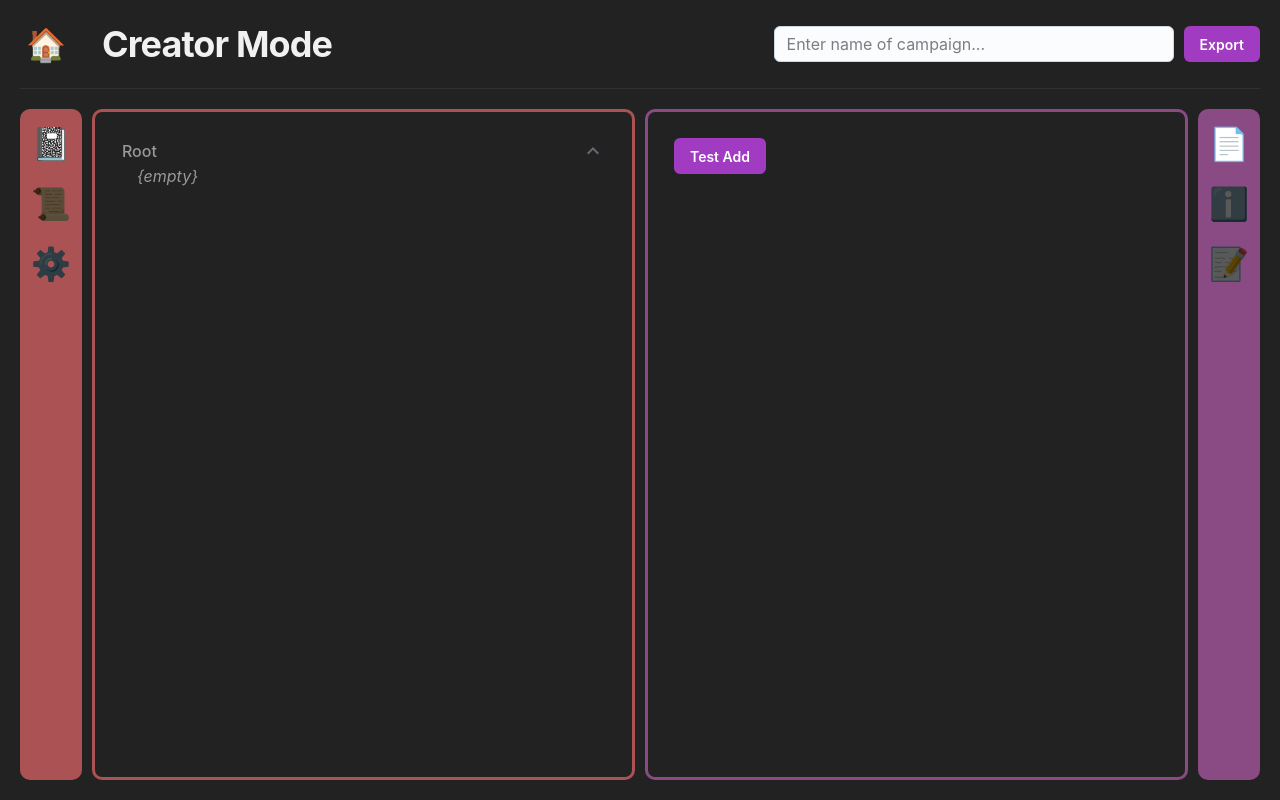
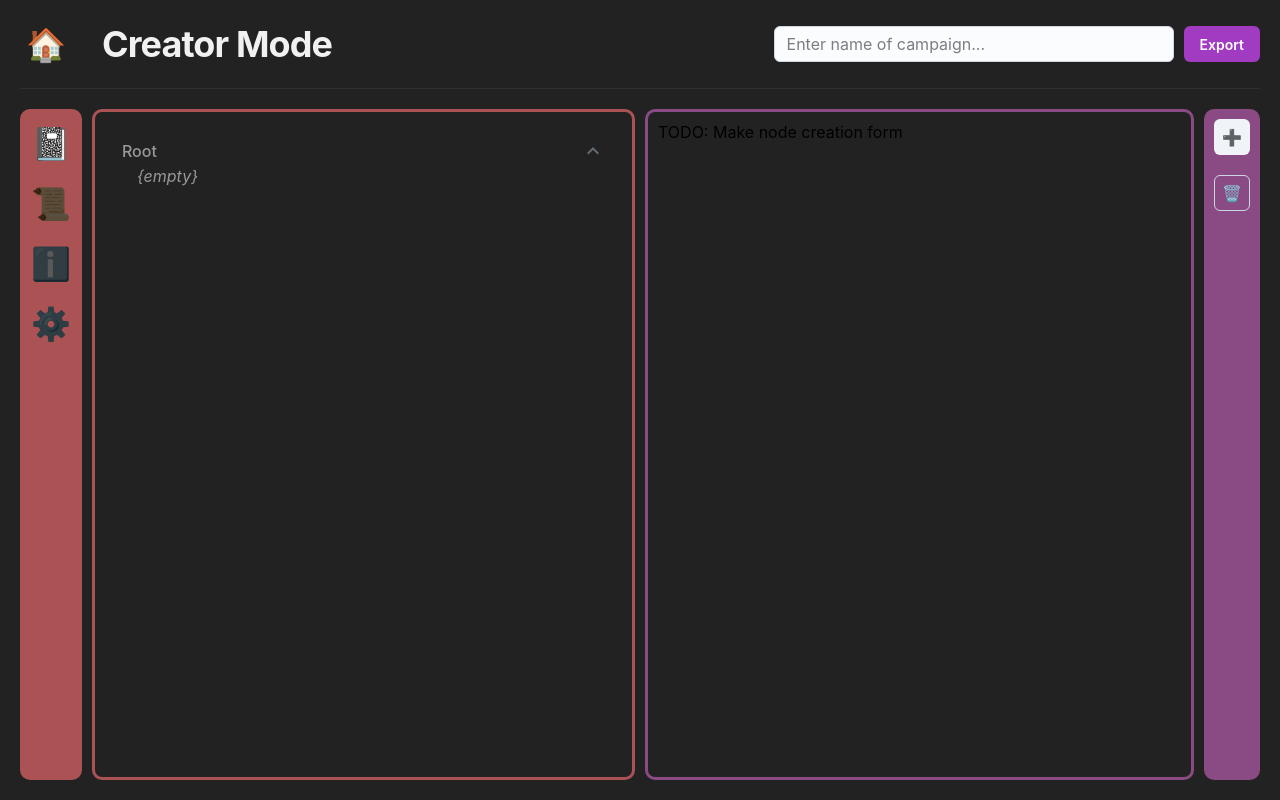
Before and after one commit to KodingKamp/QuestBoard, a React (Vite) app: page / in a window 1280 px wide. Both pictures are taken after a click on the button "CREATE NEW". Built offline with nearby package versions, Linux system fonts and the light colour scheme.

Commit message:
Rearranged Creator mode

```diff
--- a/src/Pages/CreatorMode/CreatorMode.jsx
+++ b/src/Pages/CreatorMode/CreatorMode.jsx
@@ -40,7 +40,7 @@ const CreatorMode = () => {
 
   const handleClickedAddNewNode = () => {
     dispatch(addNode({
-      nodeName: 'test'
+      nodeName: '~New Node~'
     }));
   };
 
@@ -75,7 +75,7 @@ const CreatorMode = () => {
             <Tabs value={leftViewState}
               onChange={(event, value) => setLeftViewState(value)}
               orientation='vertical'
-              className='tab-container-left tab-container'
+              className='icon-container-left icon-container'
             >
               <TabList
                 className='icon-bar-left icon-bar'
@@ -91,6 +91,16 @@ const CreatorMode = () => {
                   </Tooltip>
                 </Tab>
                 <Tab value={2} className='tab-icon'>
+                  <Tooltip title='Intel' disableInteractive>
+                    <span>ℹ️</span>
+                  </Tooltip>
+                </Tab>
+                {/* <Tab value={3} className='tab-icon'>
+                  <Tooltip title='Notes' disableInteractive>
+                    <span>📝</span>
+                  </Tooltip>
+                </Tab> */}
+                <Tab value={3} className='tab-icon'>
                   <Tooltip title='Settings' disableInteractive>
                     <span>⚙️</span>
                   </Tooltip>
@@ -105,50 +115,46 @@ const CreatorMode = () => {
                   Quest Explorer
                 </TabPanel>
                 <TabPanel value={2}>
+                  Intel settings
+                </TabPanel>
+                <TabPanel value={3}>
                   Settings
                 </TabPanel>
               </div>
             </Tabs>
 
 
-            <Tabs value={rightViewState}
+            <Box value={rightViewState}
               onChange={(event, value) => setRightViewState(value)}
               orientation='vertical'
-              className='tab-container-right tab-container'
+              className='icon-container-right icon-container'
             >
               <div className='content-container-right content-container'>
-                <TabPanel value={0}>
-                  <Button onClick={handleClickedAddNewNode}>Test Add</Button>
-                </TabPanel>
-                <TabPanel value={1}>
-                  Create new intel
-                </TabPanel>
-                <TabPanel value={2}>
-                  Add notes
-                </TabPanel>
+
+                TODO: Make node creation form
+
               </div>
 
 
-              <TabList
-                className='icon-bar-right icon-bar'
-              >
-                <Tab value={0} className='tab-icon'>
-                  <Tooltip title='Nodes' disableInteractive>
-                    <span>📄</span>
-                  </Tooltip>
-                </Tab>
-                <Tab value={1} className='tab-icon'>
-                  <Tooltip title='Intel' disableInteractive>
-                    <span>ℹ️</span>
-                  </Tooltip>
-                </Tab>
-                <Tab value={2} className='tab-icon'>
-                  <Tooltip title='Notes' disableInteractive>
-                    <span>📝</span>
-                  </Tooltip>
-                </Tab>
-              </TabList>
-            </Tabs>
+              <Stack className='icon-bar-right icon-bar' gap='20px'>
+                <Tooltip title='Add new node to selected node' disableInteractive>
+                  <IconButton component='span'
+                    variant='soft'
+                    onClick={handleClickedAddNewNode}
+                  >
+                    ➕
+                  </IconButton>
+                </Tooltip>
+
+                <Tooltip title='Delete selected node' disableInteractive>
+                  <IconButton component='span'
+                    variant='outlined'
+                  >
+                    🗑️
+                  </IconButton>
+                </Tooltip>
+              </Stack>
+            </Box>
           </div>
         </>
       }
--- a/src/Pages/CreatorMode/CreatorMode.scss
+++ b/src/Pages/CreatorMode/CreatorMode.scss
@@ -20,7 +20,7 @@
     grid-template-columns: 1fr 1fr;
     gap: 10px;
 
-    .tab-container {
+    .icon-container {
       display: grid;
       gap: 10px;
       background: unset;
@@ -42,8 +42,6 @@
           gap: 10px;
 
           .tab-icon {
-            font-size: 2rem;
-            padding: unset;
             filter: brightness(0.35);
 
             &.Mui-selected {
@@ -60,6 +58,11 @@
               content: unset;
             }
           }
+        }
+
+        .tab-icon {
+          font-size: 2rem;
+          padding: unset;
         }
 
         &-left {
--- a/src/reducers/campaignReducer.js
+++ b/src/reducers/campaignReducer.js
@@ -4,7 +4,11 @@ import { createNewCampaign, createNewNode } from "../services/campaignService";
 const initialState = {
   data: null,
   isALoadedCampaign: false,
-  selectedNode: null,
+  selectedNode: {
+    id: null,
+    name: null,
+    type: null
+  },
 };
 
 export const campaignSlice = createSlice({
```
